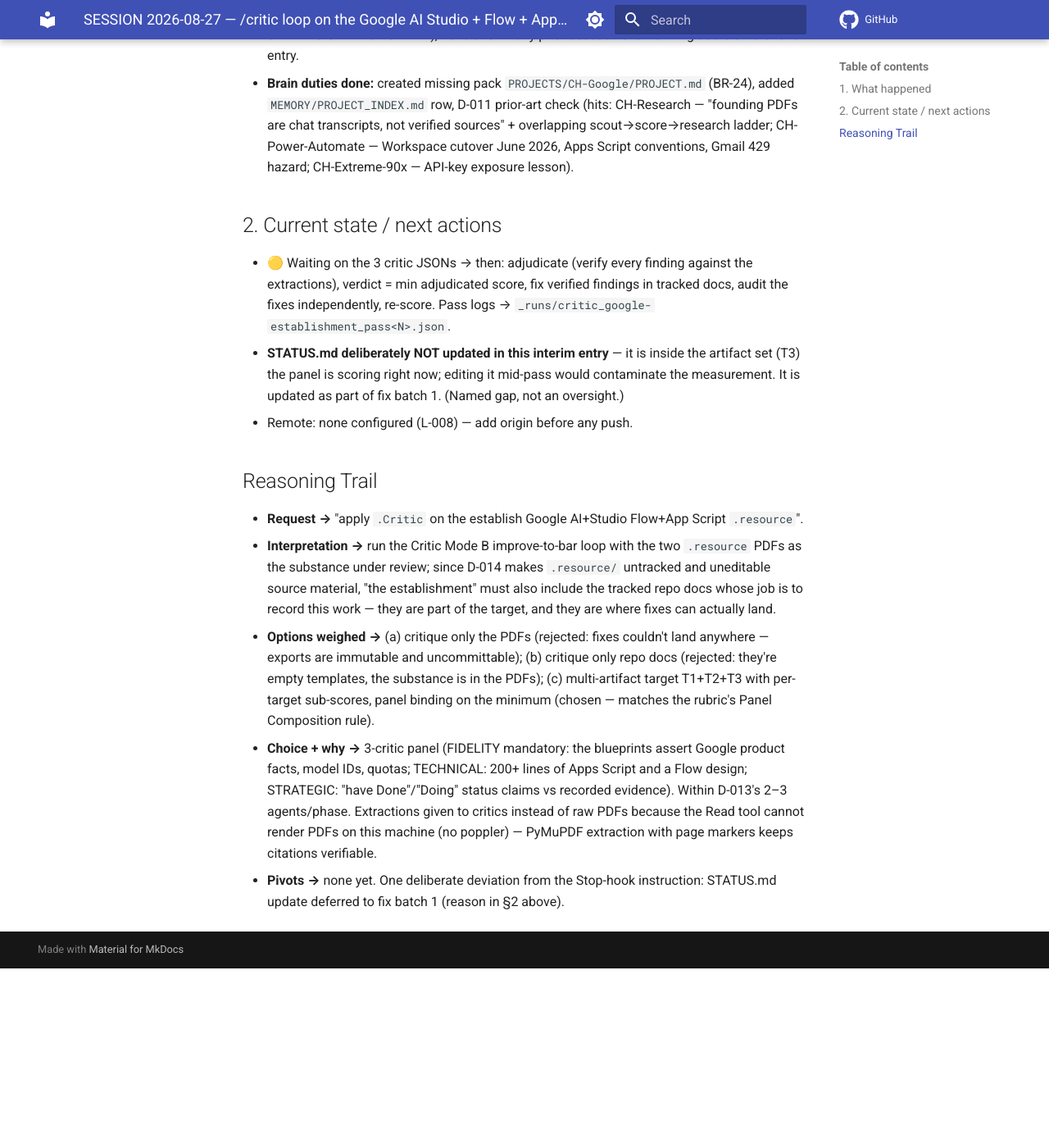
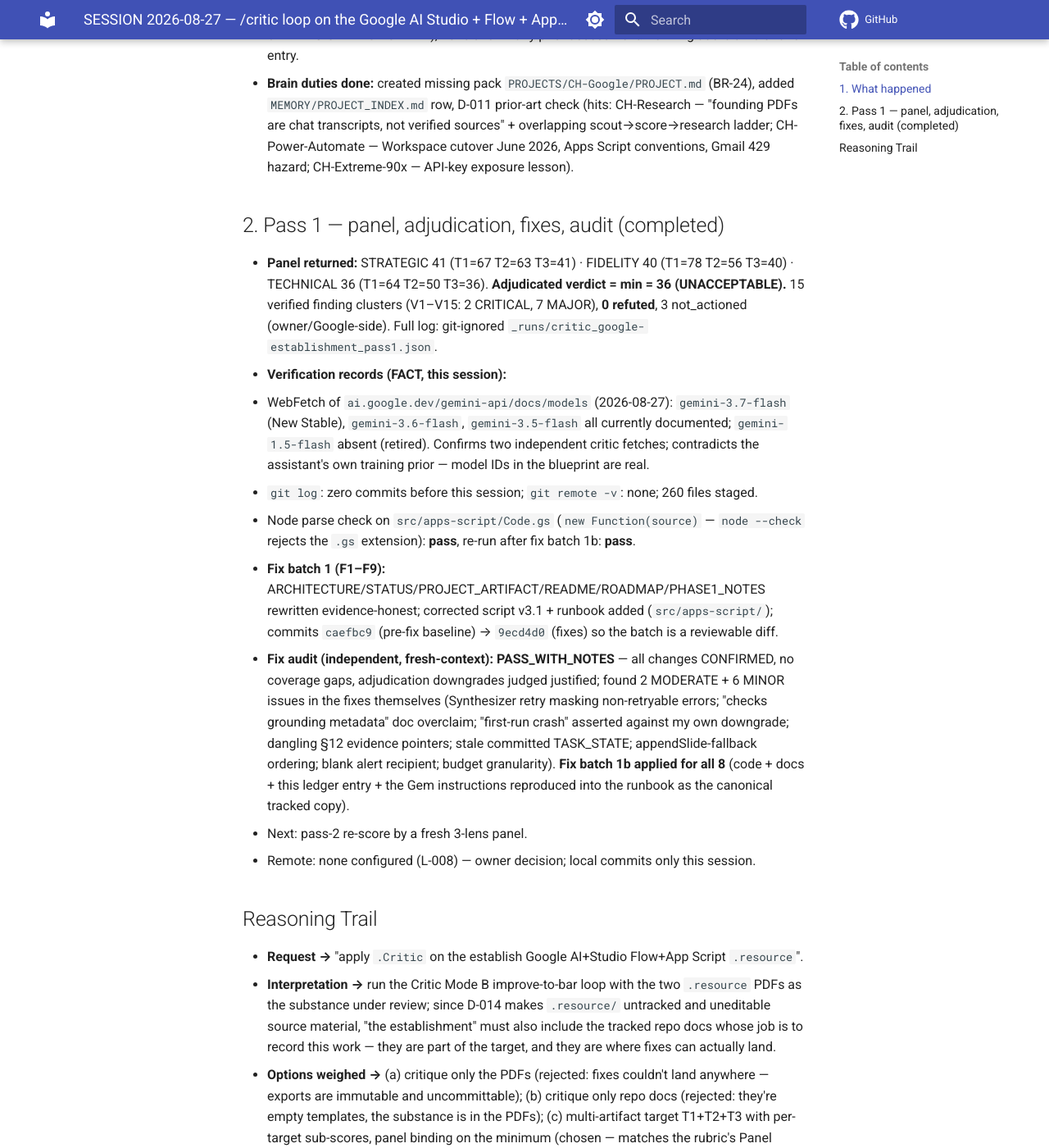
Before and after one commit to Zestraxz/CH-Google, an MkDocs documentation site: the page built from docs/01-session/SESSION-2026-08-27-critic-google-establishment.md, in a window 1280 px wide and 1400 px high, scrolled down 865 px. Shown: the whole window at 82% size. Built offline with MkDocs 1.6.1 and Material for MkDocs 9.7.7, drawn with Linux system fonts in a browser that asks for light colours; comment, search, counter and statistics services are not loaded; before the commit the page ends 2046 px from its top, so only the background shows below that.

Commit message:
fix: apply fix-audit findings (batch 1b) before pass-2 re-score
Audit verdict PASS_WITH_NOTES; all 8 noted issues addressed:
- Synthesizer retry loop no longer re-labels non-retryable API errors as
  JSON-parse failures (call moved outside the parse try)
- grounding: warn loudly when a grounded response returns no
  groundingMetadata; ARCHITECTURE claim corrected to match the code
- first-run defect wording made honest (crash vs mis-handled guard both
  covered; formatDate behavior stays UNVERIFIED per the pass-1 ledger)
- appendSlide fallback iterates forward (reverse only applies to duplicate())
- blank alert recipient guarded; ALERT_EMAIL mandated in runbook
- Gem DWR Commander system instructions reproduced in runbook §4 as the
  canonical tracked copy (with injection guard)
- session ledger records pass-1 verdict, WebFetch + parse-check evidence;
  PROJECT_ARTIFACT §12 pointers now resolve; TASK_STATE current

Co-Authored-By: Claude Fable 5 <noreply@anthropic.com>

```diff
--- a/docs/01-session/SESSION-2026-08-27-critic-google-establishment.md
+++ b/docs/01-session/SESSION-2026-08-27-critic-google-establishment.md
@@ -28,15 +28,32 @@
   CH-Power-Automate — Workspace cutover June 2026, Apps Script conventions, Gmail 429 hazard;
   CH-Extreme-90x — API-key exposure lesson).
 
-## 2. Current state / next actions
+## 2. Pass 1 — panel, adjudication, fixes, audit (completed)
 
-- 🟡 Waiting on the 3 critic JSONs → then: adjudicate (verify every finding against the
-  extractions), verdict = min adjudicated score, fix verified findings in tracked docs, audit the
-  fixes independently, re-score. Pass logs → `_runs/critic_google-establishment_pass<N>.json`.
-- **STATUS.md deliberately NOT updated in this interim entry** — it is inside the artifact set (T3)
-  the panel is scoring right now; editing it mid-pass would contaminate the measurement. It is
-  updated as part of fix batch 1. (Named gap, not an oversight.)
-- Remote: none configured (L-008) — add origin before any push.
+- **Panel returned:** STRATEGIC 41 (T1=67 T2=63 T3=41) · FIDELITY 40 (T1=78 T2=56 T3=40) ·
+  TECHNICAL 36 (T1=64 T2=50 T3=36). **Adjudicated verdict = min = 36 (UNACCEPTABLE).**
+  15 verified finding clusters (V1–V15: 2 CRITICAL, 7 MAJOR), **0 refuted**, 3 not_actioned
+  (owner/Google-side). Full log: git-ignored `_runs/critic_google-establishment_pass1.json`.
+- **Verification records (FACT, this session):**
+  - WebFetch of `ai.google.dev/gemini-api/docs/models` (2026-08-27): `gemini-3.7-flash` (New
+    Stable), `gemini-3.6-flash`, `gemini-3.5-flash` all currently documented; `gemini-1.5-flash`
+    absent (retired). Confirms two independent critic fetches; contradicts the assistant's own
+    training prior — model IDs in the blueprint are real.
+  - `git log`: zero commits before this session; `git remote -v`: none; 260 files staged.
+  - Node parse check on `src/apps-script/Code.gs` (`new Function(source)` — `node --check`
+    rejects the `.gs` extension): **pass**, re-run after fix batch 1b: **pass**.
+- **Fix batch 1 (F1–F9):** ARCHITECTURE/STATUS/PROJECT_ARTIFACT/README/ROADMAP/PHASE1_NOTES
+  rewritten evidence-honest; corrected script v3.1 + runbook added (`src/apps-script/`); commits
+  `caefbc9` (pre-fix baseline) → `9ecd4d0` (fixes) so the batch is a reviewable diff.
+- **Fix audit (independent, fresh-context): PASS_WITH_NOTES** — all changes CONFIRMED, no coverage
+  gaps, adjudication downgrades judged justified; found 2 MODERATE + 6 MINOR issues in the fixes
+  themselves (Synthesizer retry masking non-retryable errors; "checks grounding metadata" doc
+  overclaim; "first-run crash" asserted against my own downgrade; dangling §12 evidence pointers;
+  stale committed TASK_STATE; appendSlide-fallback ordering; blank alert recipient; budget
+  granularity). **Fix batch 1b applied for all 8** (code + docs + this ledger entry + the Gem
+  instructions reproduced into the runbook as the canonical tracked copy).
+- Next: pass-2 re-score by a fresh 3-lens panel.
+- Remote: none configured (L-008) — owner decision; local commits only this session.
 
 ## Reasoning Trail
 
```
Also changed, not shown: 02_active/ARCHITECTURE.md (+11 -5 lines), PROJECT_ARTIFACT.md (+5 -4 lines), TASK_STATE.md (+4 -4 lines), src/apps-script/README.md (+154 -10 lines), 1 other file.
